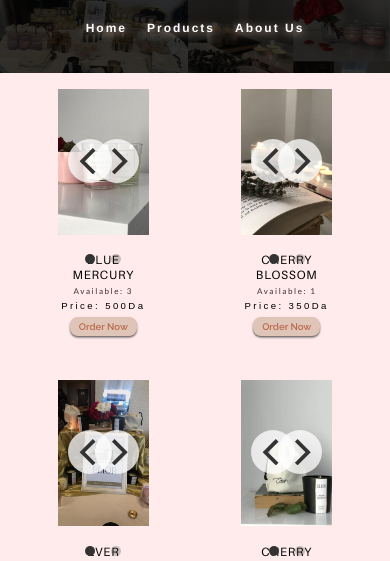
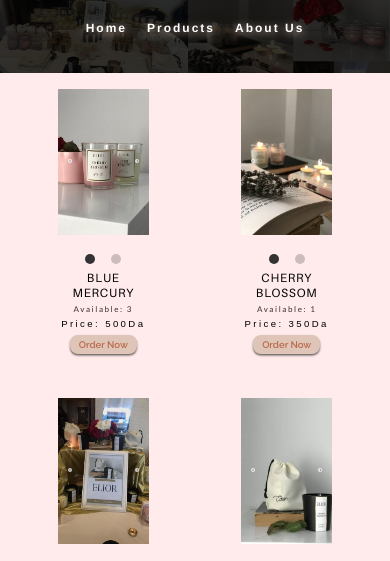
Before and after one commit to haidarezio1/DD, a website: page products.html in a window 390 px wide. Shown: the part 247-808 px from the top of the page. Drawn offline with nearby package versions, Linux system fonts and the light colour scheme; a web font is replaced by a local one.

Commit message:
making the carousel responsive

```diff
--- a/sass/components/_item.scss
+++ b/sass/components/_item.scss
@@ -50,7 +50,7 @@
     //? MEDIA QUERIES
   }
   &--text {
-    margin-top: 3rem;
+    margin-top: 30px;
     margin-bottom: 1rem;
   }
   &--sub {
@@ -60,3 +60,19 @@
     margin-bottom: 1.5rem;
   }
 }
+.flickity-prev-next-button {
+  width: 4rem;
+  height: 4rem;
+  @media (min-width: 1024px) and (max-width: 1440px) {
+    width: 4rem;
+    height: 4rem;
+  }
+  @media (max-width: 688px) and (min-width: 425px) {
+    width: 3rem;
+    height: 3rem;
+  }
+  @media (max-width: 425px) {
+    width: 1rem;
+    height: 1rem;
+  }
+}
```
Also changed, not shown: css/main.css.
